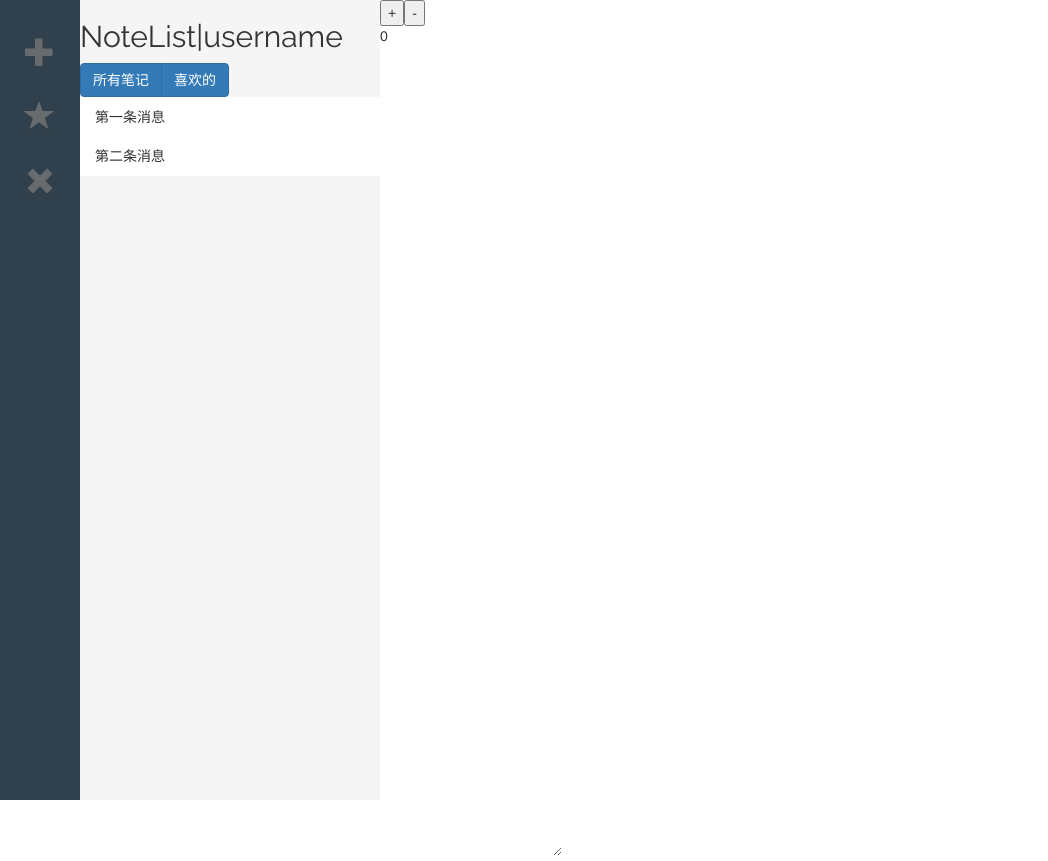
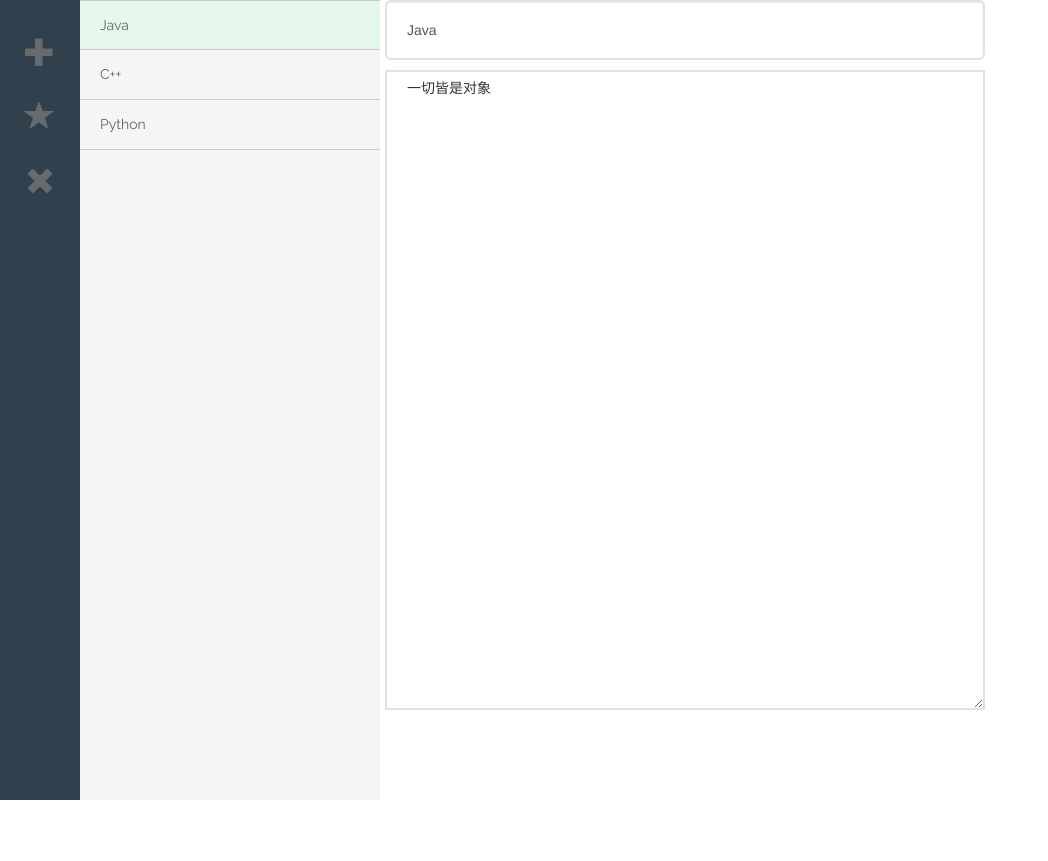
Before and after one commit to zhouchuang/mymusic, a Vue app: page / in a window 1280 px wide. Shown: the whole page, without its empty margins (0-1048 px from the left). After the commit the page ends 800 px from the top, so only its background shows below. Built offline with nearby package versions, Linux system fonts and the light colour scheme.

Commit message:
修改栏目

```diff
--- a/src/App.vue
+++ b/src/App.vue
@@ -2,9 +2,6 @@
   <div id="app">
     <Toolbar></Toolbar>
     <NoteList></NoteList>
-    <button @click="increment">+</button>
-    <button @click="decrement">-</button>
-    <p>{{count}}</p>
     <Editor></Editor>
   </div>
 </template>
@@ -66,8 +63,9 @@ body {
   font-weight: 400;
 }
 #note-editor {
+  margin-left: 5px;
   min-width: 600px;
   height: 100%;
-  margin-left: 380px;
+  float:left;
 }
 </style>
--- a/src/components/Editor.vue
+++ b/src/components/Editor.vue
@@ -1,6 +1,7 @@
 <template>
   <div id="note-editor">
-    <textarea @input="editNote"></textarea>
+     <input name="header" v-model="activeNoteHeader"  type="text" class="form-control" placeholder="标题">
+     <textarea v-model="activeNoteText" placeholder="笔记内容"  @input="editNote"></textarea>
   </div>
 </template>
 
@@ -11,14 +12,39 @@ export default {
       return {
           editNote:''
       }
-  }
+  },
+  computed:{
+			activeNoteText(){
+				return this.$store.state.activeNote.content
+			},
+			activeNoteHeader(){
+				return this.$store.state.activeNote.title
+			}
+    },
+    methods:{
+      edit:function(e){
+				this.$store.commit('EDIT_NOTE', e.target.value)
+			}
+    }
 }
 </script>
 
 <style>
 #note-editor textarea {
-  height: 100%;
-  border: 0;
-  border-radius: 0;
+  margin-top: 10px;
+  height: 80%;
+  width: 100%;
+  padding: 6px 20px;
+  border-radius: 6;
+  border: 2px solid #e0e1e1;
+}
+
+.form-control{
+  top: 50px;
+  height:60px;
+  margin: 0;
+  padding: 6px 20px;
+  border-radius: 6px;
+  border: 2px solid #e0e1e1;
 }
 </style>
--- a/src/components/NoteList.vue
+++ b/src/components/NoteList.vue
@@ -1,37 +1,34 @@
 <template>
     <div id="notes-list">
-        <div id="list-header">
-            <h2>{{name}}|username</h2>
-            <div class="btn-group">
-                <button type="button" class="btn btn-primary" @click="show(all)">所有笔记</button>
-                <button type="button" class="btn btn-primary" @click="show(favor)">喜欢的</button>
-            </div>
-        </div>
         <div class="container">
             <ul class="list-group">
-               <li class="list-group-item" v-for="item in items">{{item.content}}</li class="list-group-item" >
+               <li class="list-group-li" v-for="item in notes">
+                    <span v-if="activeNote.id === item.id" class="list select">{{item.title}}</span>
+                    <a v-else   href="#" class="list other"   @click="updateActiveNote(item)" >{{item.title}}</a>
+               </li class="list-group-li" >
             </ul>
         </div>
     </div>
 </template>
 <script>
+    import {mapActions,mapGetters} from 'vuex'
     export default{
         name:'notelist',
-        data(){
-            return {
-                name:"NoteList",
-                items:[{
-                    id:1,
-                    content:"第一条消息"
-                },{
-                    id:2,
-                    content:"第二条消息"
-                }]
+
+        computed:{
+          notes(){
+            return this.$store.getters.notes
+          },
+          activeNote(){
+          	return this.$store.getters.activeNote
           }
         },
-        methosd:{
+        methods:{
             show:function(type){
                 console.log(type);
+            },
+            updateActiveNote:function(item){
+               this.$store.commit('SET_ACTIVE_NOTE', item)
             }
         }
     }
@@ -45,8 +42,35 @@
     padding: 0;
 }
 
-#notes-list .container .list-group-item {
+#notes-list .container ul{
+    list-style: none;
+    margin:0;
+    padding: 0;
+}
+
+#notes-list .container .list-group-li {
     border: 0;
     border-radius: 0;
+    display: list-item;
+    text-align: -webkit-match-parent;
+}
+#notes-list .container .list-group-li .list{
+    display: block;
+    width: 100%;
+    min-height: 50px;
+    padding: 14px 20px;
+    border-bottom: 1px solid #CBCBCB;
+    color: #646469;
+    font-size: 14px;
+}
+#notes-list .container .list-group-li .other {
+    text-decoration: none;
+    outline: none;
+    background-color: transparent;
+    cursor: auto;
+}
+#notes-list .container .list-group-li .select{
+    background: #e4f7ea;
+    border-top: 1px solid #CBCBCB;
 }
 </style>
--- a/src/components/Toolbar.vue
+++ b/src/components/Toolbar.vue
@@ -1,12 +1,13 @@
 <template>
  <div id="toolbar">
     <i @click="addNote" class="glyphicon glyphicon-plus"></i>
-    <i @click="tooglefavorite" class="glyphicon glyphicon-star"></i>
-    <i @click="deleteNote" class="glyphicon glyphicon-remove"></i>
+    <i @click="addNote" class="glyphicon glyphicon-star"></i>
+    <i @click="addNote" class="glyphicon glyphicon-remove"></i>
  </div>
 </template>
 
 <script>
+import {mapActions,mapGetters} from 'vuex'
 export default {
   name:'hello',
   data(){
@@ -14,17 +15,7 @@ export default {
           msg:'Welcome to My vue.js App'
       }
   },
-  methods:{
-      addNote:function(){
-          console.log('addNote');
-      },
-      tooglefavorite:function(){
-          console.log('tooglefavorite');
-      },
-      deleteNote:function(){
-          console.log('deleteNote');
-      }
-  }
+   methods:mapActions(['addNote'])
 }
 </script>
 
--- a/src/vuex/store.js
+++ b/src/vuex/store.js
@@ -5,14 +5,56 @@ Vue.use(Vuex)
 
 const store  = new Vuex.Store({
     state:{
-        count:0
+        count:3,
+        activeNote:{
+            id:1,
+            title:"Java",
+            content:"一切皆是对象"
+        },
+        notes:[{
+            id:1,
+            title:"Java",
+            content:"一切皆是对象"
+        },{
+            id:2,
+            title:"C++",
+            content:"底层操作"
+        },{
+            id:3,
+            title:"Python",
+            content:"不要重复造轮子"
+        }]
+    },
+    getters:{
+        notes: state => state.notes,
+        activeNote: state => state.activeNote
     },
     mutations:{
         increment(state){
             state.count ++
         },
-        decrement: state => state.count--
+        decrement: state => state.count--,
+        SET_ACTIVE_NOTE:(state,note)=>{
+            state.activeNote = note;
+        },
+        ADD_NOTE:(state)=>{
+            store.commit('increment')
+            const  newNote =  {
+                id:state.count,
+                title:"Title",
+                content:"Context"
+            }
+            state.notes.push(newNote);
+            store.commit('SET_ACTIVE_NOTE',newNote);
+        },
+        EDIT_NOTE: (state, text) => {
+            state.activeNote.text = text;
+        },
+    },
+    actions:{
+        addNote:({commit})=>{
+            commit('ADD_NOTE')
+        },
     }
-
 });
 export default store
```
Lines whose indentation alone changed are shown as unchanged.
